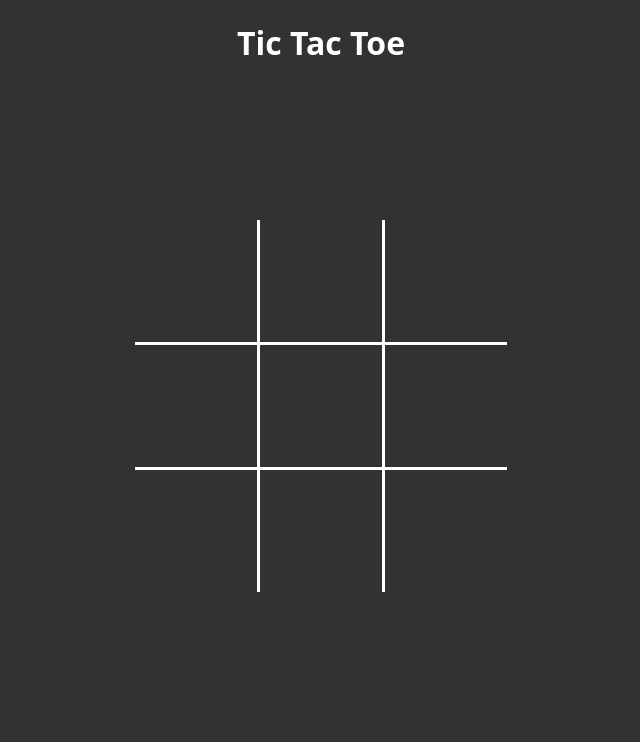
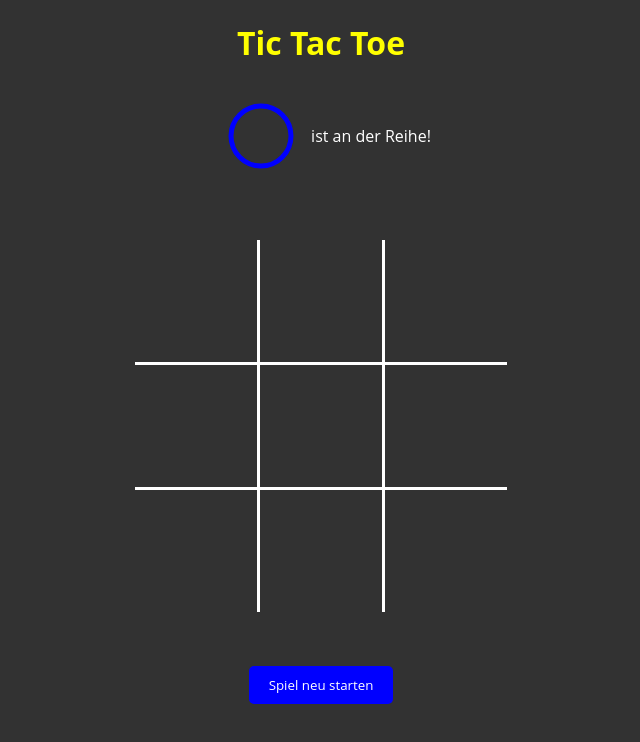
Before and after one commit to hilal-yozkoyunu/TicTacToe, a plain HTML site: page index.html in a window 1280 px wide. Shown: the whole page, without its empty margins (319-959 px from the left). Drawn offline with Linux system fonts and the light colour scheme.

Commit message:
zweite Version

```diff
--- a/index.html
+++ b/index.html
@@ -9,7 +9,11 @@
 </head>
 <body onload="init()">
     <h1>Tic Tac Toe</h1>
+    <div id="player" class="player"></div>
     <div id="content"></div>
+    <div class="restart-div">
+        <button class="restart" onclick="restartGame()">Spiel neu starten</button>
+    </div>
 
     <script src="script.js"></script>
 </body>
--- a/script.js
+++ b/script.js
@@ -22,9 +22,23 @@ function init(){
     render();
 }
 
+function updateTurn() {
+    let turn = document.getElementById('player');
+
+    if (currentPlayer === 'circle') {
+        const circleSVG = generateCircleSVG();
+        const circleString = new XMLSerializer().serializeToString(circleSVG);
+        turn.innerHTML = `${circleString} ist an der Reihe!`;
+    } else {
+        const crossSVG = generateCrossSVG();
+        const crossString = new XMLSerializer().serializeToString(crossSVG);
+        turn.innerHTML = `${crossString} ist an der Reihe!`;
+    }
+}
 
 function render(){
     const contentDiv = document.getElementById('content');
+    updateTurn();
 
     let tableHtml = '<table>';
     for (let i = 0; i < 3; i++) {
@@ -63,11 +77,12 @@ function handleClick(cell, index) {
         }
         cell.onclick = null;
         currentPlayer = currentPlayer === 'circle' ? 'cross' : 'circle';
-
+        updateTurn();
         if (checkGameOver()) {
             // Spiel ist vorbei, fügen Sie hier den Code zum Anhalten des Spiels hinzu
         }
     }
+
 }
 
 
@@ -92,9 +107,10 @@ function checkGameOver() {
     // Unentschieden (Remis)
     if (!fields.includes(null)) {
         endGame(); // Spiel beenden
+        let turn = document.getElementById('player');
+        turn.innerHTML = `Unentschieden!`;
         return true;
     }
-
     return false;
 }
 
@@ -124,6 +140,8 @@ function drawWinningLine(a, b, c) {
     line.style.transform = `rotate(${lineAngle}rad)`;
     line.style.transformOrigin = `top left`;
     document.getElementById('content').appendChild(line);
+    let turn = document.getElementById('player');
+    turn.innerHTML = `Gewonnen!`;
 }
 
 
@@ -154,7 +172,7 @@ function generateCircleSVG(){
     const animateDash = document.createElementNS("http://www.w3.org/2000/svg", "animate");
     animateDash.setAttribute("attributeName", "stroke-dasharray");
     animateDash.setAttribute("values", "0, 188; 188, 0; 0, 188");
-    animateDash.setAttribute("dur", "2s");
+    animateDash.setAttribute("dur", "1s");
     animateDash.setAttribute("repeatCount", "0.5");
 
     // Fügen Sie das animateDash-Element zum Kreis hinzu
@@ -209,3 +227,19 @@ function generateCrossSVG() {
     // Gibt das SVG-Element zurück
     return svg;
 }
+
+function restartGame(){
+    fields = [
+        null,
+        null,
+        null,
+        null,
+        null,
+        null,
+        null,
+        null,
+        null,
+    ];
+    currentPlayer = 'circle';
+    render();
+}
--- a/style.css
+++ b/style.css
@@ -6,12 +6,13 @@ body{
 }
 h1{
     text-align: center;
+    color: yellow;
 }
 #content{
     display: flex;
     justify-content: center;
     align-items: center;
-    height: 80vh;
+    height: 60vh;
     position: relative;
 }
 table {
@@ -55,3 +56,26 @@ table tr td:last-child{
     z-index: 1;
 
 }
+.restart{
+    background-color: blue;
+    color: white;
+    padding: 10px 20px; /* Anpassen Sie den Padding-Wert nach Bedarf */
+    border: none;
+    border-radius: 5px; /* Optional: Runde Ecken hinzufügen */
+    cursor: pointer;
+    font-family: 'Open Sans', sans-serif;
+}
+.restart-div{
+    display: flex;
+    justify-content: center;
+    align-items: center;
+}
+.restart:hover {
+    background-color: rgb(62, 62, 252); /* Neue Hintergrundfarbe bei Hover */
+}
+.player{
+    height: 100px;
+    display: flex;
+    justify-content: center;
+    align-items: center;
+}
```
